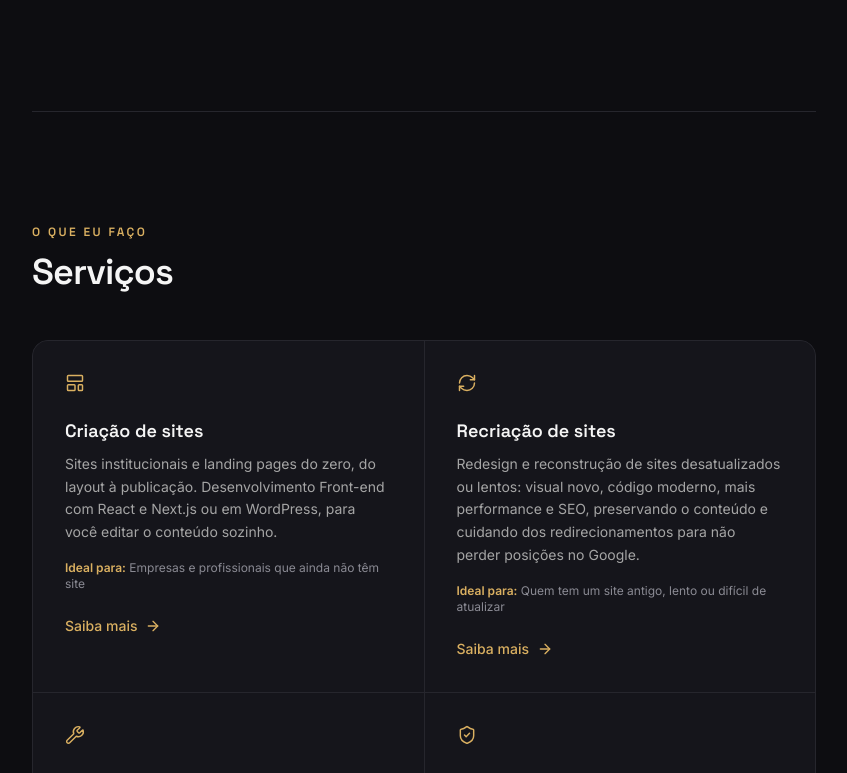
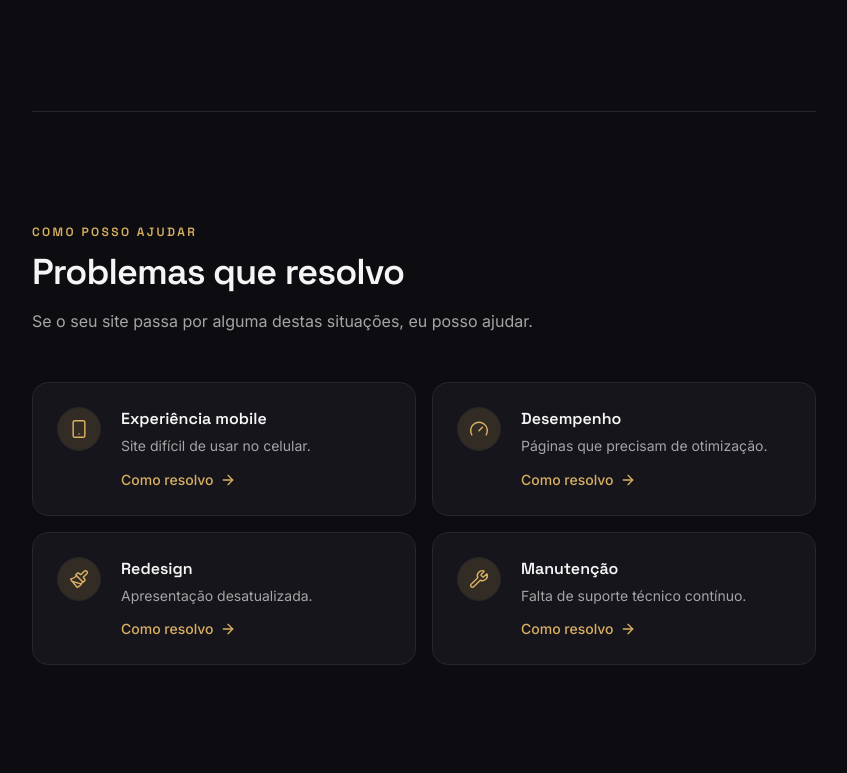
Before and after one commit to fernandatollotti/portfolio-frontend-developer, a Next.js app: page / in a window 1280 px wide. Shown: the part 4347-5120 px from the top of the page, without its empty margins (328-1175 px from the left). Built offline with nearby package versions, Linux system fonts and the light colour scheme; no server answers.

Commit message:
Add Problems section to the page

```diff
--- a/src/app/page.tsx
+++ b/src/app/page.tsx
@@ -10,6 +10,7 @@ import { About } from "@/components/sections/About";
 import { Experience } from "@/components/sections/Experience";
 import { Projects } from "@/components/sections/Projects";
 import { Services } from "@/components/sections/Services";
+import { Problems } from "@/components/sections/Problems";
 import { Process } from "@/components/sections/Process";
 import { Technologies } from "@/components/sections/Technologies";
 
@@ -36,6 +37,7 @@ export default function Home() {
               <About />
               <Experience />
               <Projects />
+              <Problems />
               <Services />
               <Process />
               <Technologies />
```
